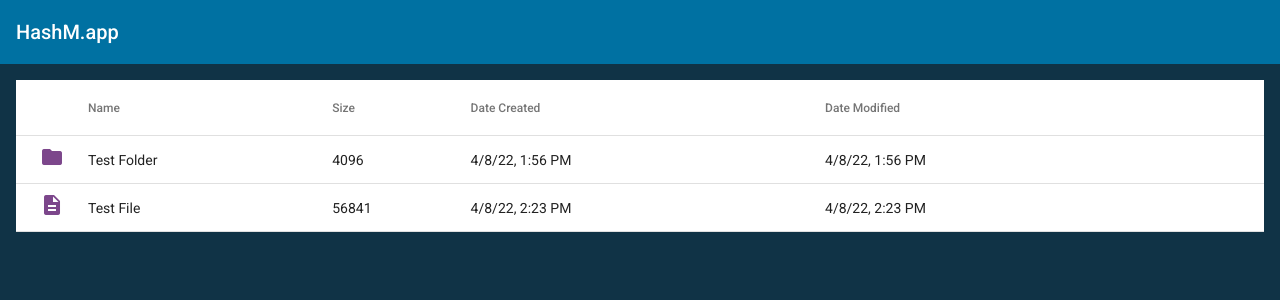
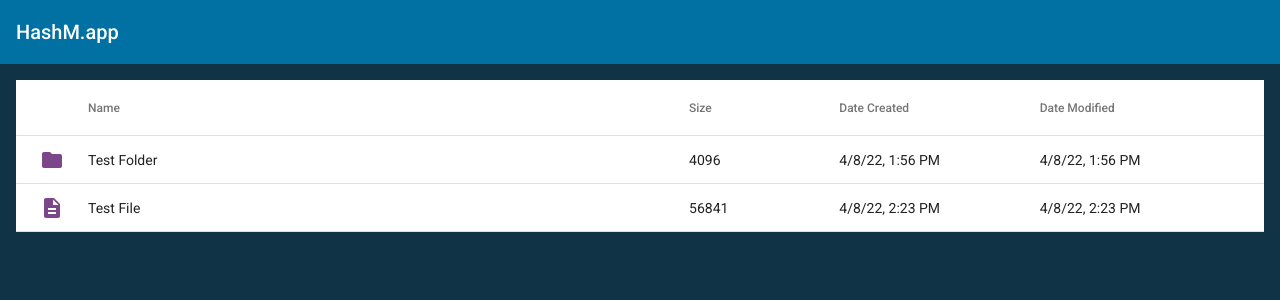
Before and after one commit to HashM-app/hashmapp-web-client, an Angular app: page /files in a window 1280 px wide. Shown: the top 300 px of the page. Built offline with nearby package versions, Linux system fonts and the light colour scheme; what @ngrx/store would draw is missing.

Commit message:
Dynamically size column widths

```diff
--- a/src/app/pages/files/files.component.scss
+++ b/src/app/pages/files/files.component.scss
@@ -10,4 +10,28 @@
 	.mat-column-type {
 		width: 48px;
 	}
+
+	.mat-column-name {
+		flex: 12;
+	}
+
+	.mat-column-size {
+		flex: 3;
+	}
+
+	.mat-column-created, .mat-column-modified {
+		flex: 4;
+	}
+
+	.mat-footer-row,
+	.mat-header-row,
+	.mat-row {
+		display: inline-flex;
+		min-width: 100%;
+
+		& .mat-header-cell, & .mat-cell {
+			align-items: center;
+			display: flex;
+		}
+	}
 }
```
